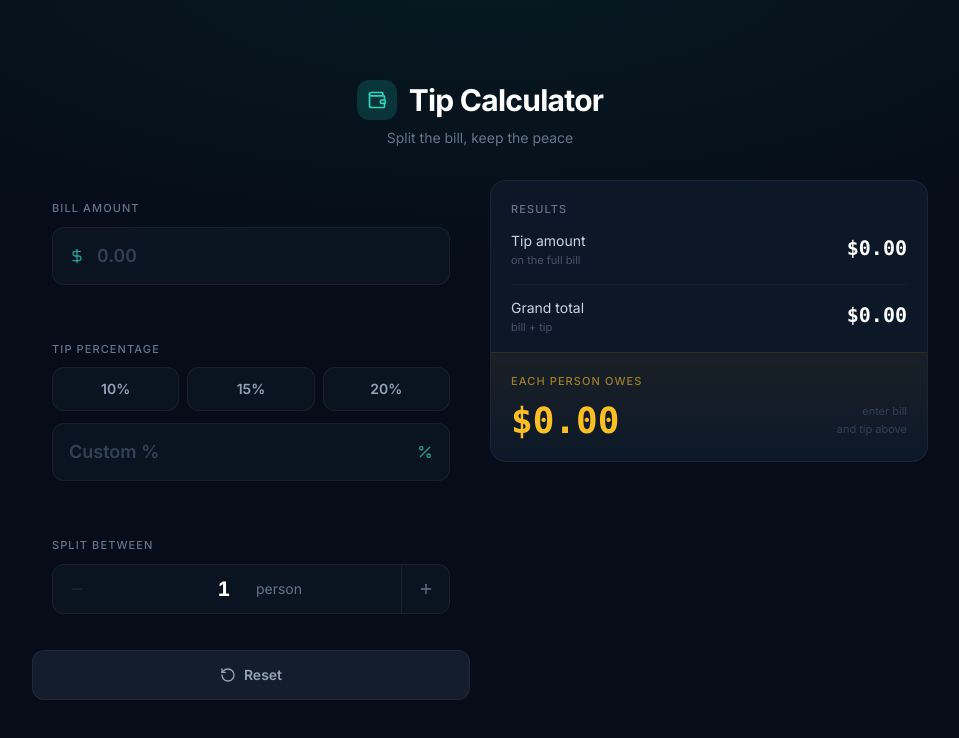
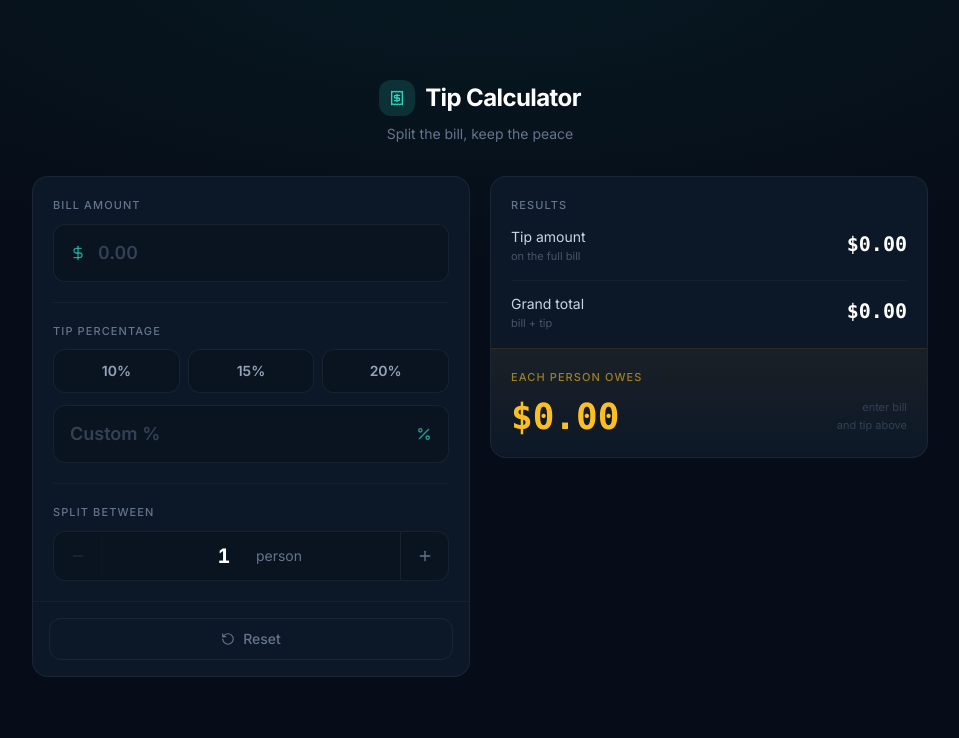
Before and after one commit to zain9008/Tip-Calculator, a Next.js app: page / in a window 1280 px wide. Shown: the top 738 px of the page, without its empty margins (160-1119 px from the left). Built offline with nearby package versions, Linux system fonts and the light colour scheme.

Commit message:
redesign: wrap all inputs in single unified card with section dividers

```diff
--- a/components/TipCalculator.tsx
+++ b/components/TipCalculator.tsx
@@ -2,7 +2,7 @@
 
 import { useState, useCallback, useMemo } from "react";
 import { motion } from "framer-motion";
-import { Wallet, RotateCcw } from "lucide-react";
+import { Receipt, RotateCcw } from "lucide-react";
 import { toast } from "sonner";
 import BillInput from "./BillInput";
 import TipSelector from "./TipSelector";
@@ -28,8 +28,6 @@ export default function TipCalculator() {
     tip: false,
     people: false,
   });
-
-  // --- Validation ---
 
   const billError = useMemo(() => {
     if (!touched.bill || bill === "") return "";
@@ -58,8 +56,6 @@ export default function TipCalculator() {
     return "";
   }, [people, touched.people]);
 
-  // --- Live Calculation ---
-
   const result = useMemo((): CalculationResult | null => {
     const b = parseFloat(bill);
     const t = parseFloat(tipPercent);
@@ -67,12 +63,11 @@ export default function TipCalculator() {
 
     if (!bill || isNaN(b) || b <= 0) return null;
     if (tipPercent === "" || isNaN(t) || t < 0 || t > 100) return null;
-    if (!people || isNaN(p) || p < 1 || !Number.isInteger(parseFloat(people))) return null;
+    if (!people || isNaN(p) || p < 1 || !Number.isInteger(parseFloat(people)))
+      return null;
 
     return calculate(b, t, p);
   }, [bill, tipPercent, people]);
-
-  // --- Handlers ---
 
   const handleBillChange = useCallback((value: string) => {
     setBill(value);
@@ -108,37 +103,41 @@ export default function TipCalculator() {
   return (
     <div>
       {/* Header */}
-      <motion.div
-        initial={{ opacity: 0, y: -12 }}
+      <motion.header
+        initial={{ opacity: 0, y: -10 }}
         animate={{ opacity: 1, y: 0 }}
-        transition={{ duration: 0.4, ease: "easeOut" }}
+        transition={{ duration: 0.3 }}
         className="mb-8 text-center"
       >
-        <div className="flex items-center justify-center gap-3 mb-2">
-          <div className="w-10 h-10 rounded-xl bg-teal-500/20 flex items-center justify-center">
-            <Wallet className="w-5 h-5 text-teal-400" />
+        <div className="flex items-center justify-center gap-2.5 mb-2">
+          <div className="w-9 h-9 rounded-xl bg-teal-400/15 flex items-center justify-center">
+            <Receipt className="w-4 h-4 text-teal-400" />
           </div>
-          <h1 className="text-3xl font-bold text-white tracking-tight">
+          <h1 className="text-2xl font-bold tracking-tight text-white">
             Tip Calculator
           </h1>
         </div>
-        <p className="text-slate-500 text-sm">Split the bill, keep the peace</p>
-      </motion.div>
+        <p className="text-sm text-slate-500">Split the bill, keep the peace</p>
+      </motion.header>
 
-      {/* Calculator — inputs on left on desktop, results stacked on mobile */}
-      <div className="flex flex-col-reverse lg:grid lg:grid-cols-2 lg:items-start gap-5">
-        {/* Inputs panel */}
+      {/* Two-panel grid: results first on mobile so they stay above keyboard */}
+      <div className="flex flex-col-reverse gap-4 lg:grid lg:grid-cols-[1fr_1fr] lg:gap-5 lg:items-start">
+
+        {/* Inputs — single unified card */}
         <motion.div
-          initial={{ opacity: 0, x: -16 }}
-          animate={{ opacity: 1, x: 0 }}
-          transition={{ duration: 0.4, delay: 0.1, ease: "easeOut" }}
-          className="space-y-4"
+          initial={{ opacity: 0, y: 12 }}
+          animate={{ opacity: 1, y: 0 }}
+          transition={{ duration: 0.3, delay: 0.08 }}
+          className="bg-[#0c1828] rounded-2xl border border-white/[0.06] overflow-hidden"
         >
           <BillInput
             value={bill}
             onChange={handleBillChange}
             error={billError}
           />
+
+          <div className="h-px bg-white/[0.04] mx-5" />
+
           <TipSelector
             tipPercent={tipPercent}
             activePreset={activePreset}
@@ -147,33 +146,40 @@ export default function TipCalculator() {
             onCustomChange={handleCustomTip}
             error={tipError}
           />
+
+          <div className="h-px bg-white/[0.04] mx-5" />
+
           <PeopleInput
             value={people}
             onChange={handlePeopleChange}
             error={peopleError}
           />
 
-          {/* Reset button */}
+          <div className="h-px bg-white/[0.04]" />
+
+          {/* Reset */}
+          <div className="p-4">
             <motion.button
               type="button"
               onClick={handleReset}
-            whileHover={{ scale: 1.015 }}
-            whileTap={{ scale: 0.97 }}
-            className="w-full flex items-center justify-center gap-2 py-3.5 rounded-xl bg-slate-800/60 hover:bg-slate-700/60 text-slate-400 hover:text-slate-200 transition-colors border border-white/5 text-sm font-semibold"
+              whileTap={{ scale: 0.98 }}
+              className="w-full flex items-center justify-center gap-2 py-2.5 rounded-xl border border-white/[0.06] text-slate-500 hover:text-slate-200 hover:border-white/[0.12] hover:bg-white/[0.02] transition-all text-sm font-medium"
             >
-            <RotateCcw className="w-4 h-4" />
+              <RotateCcw className="w-3.5 h-3.5" />
               Reset
             </motion.button>
+          </div>
         </motion.div>
 
-        {/* Results panel */}
+        {/* Results */}
         <motion.div
-          initial={{ opacity: 0, x: 16 }}
-          animate={{ opacity: 1, x: 0 }}
-          transition={{ duration: 0.4, delay: 0.15, ease: "easeOut" }}
+          initial={{ opacity: 0, y: 12 }}
+          animate={{ opacity: 1, y: 0 }}
+          transition={{ duration: 0.3, delay: 0.12 }}
         >
           <ResultPanel result={result} />
         </motion.div>
+
       </div>
     </div>
   );
```
Lines whose indentation alone changed are shown as unchanged.
